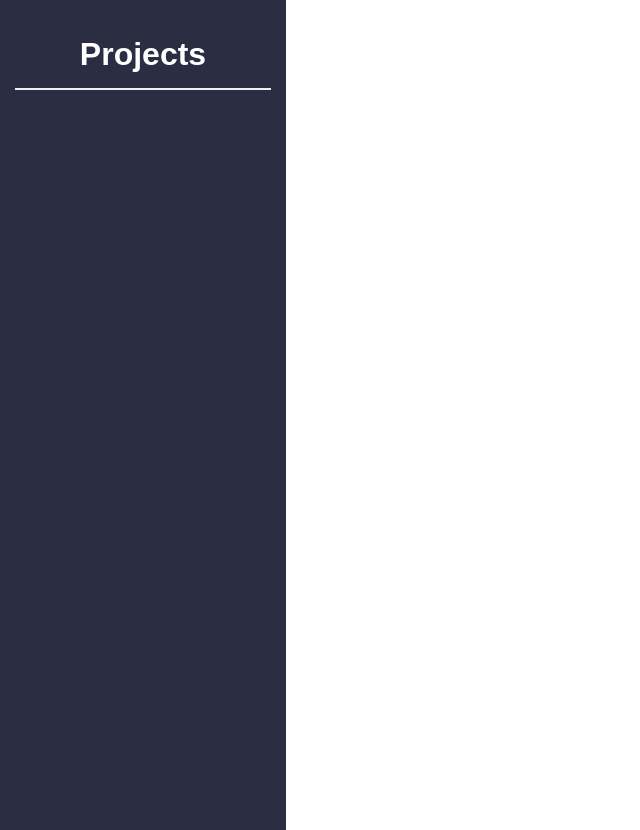
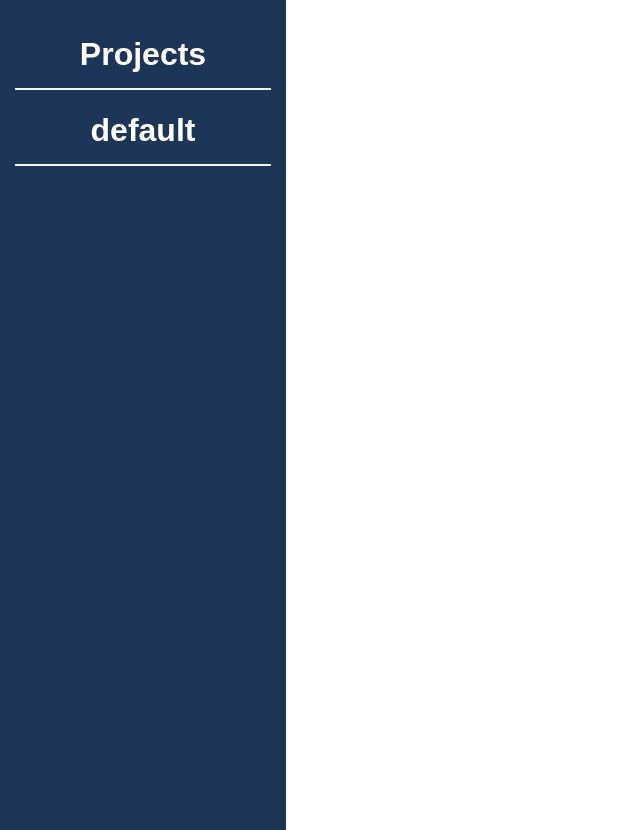
Before and after one commit to Omarpixel9/Odin_TodoList, a website built with webpack: page dist/index.html in a window 1280 px wide. Shown: the whole page, without its empty margins (0-640 px from the left). Built offline with nearby package versions, Linux system fonts and the light colour scheme.

Commit message:
added default project

```diff
--- a/src/dom-manip.js
+++ b/src/dom-manip.js
@@ -1,3 +1,4 @@
+import { addProject, projectsList } from "./projects";
 // This file is for DOM Manipulation related features
 
 // Creates and returns an element
@@ -8,15 +9,33 @@ const buildElement = (elementType, elementId, elementClass) => {
     return newElement;
 };
 
+// Pulls from Projects module and updates sidebar DOM
+const updateProjectsSidebar = () => {
+    const projectsListDiv = document.getElementById('projects');
+    for (const project of projectsList) {
+        const projectHeader = buildElement('h1');
+        projectHeader.textContent = project.name;
+        projectsListDiv.appendChild(projectHeader);
+    }
+    projectHeader.textContent = projectsList[0].name;
+    sidebarDiv.appendChild(projectHeader);
+};
+
 const loadProjectsSidebar = () => {
-    // Create div
+    // Create sidebar
     const sidebarDiv = buildElement('div', 'sidebar');
     document.body.appendChild(sidebarDiv);
     // Create heading
     const projectsHeading = buildElement('h1');
     projectsHeading.textContent = 'Projects';
     sidebarDiv.appendChild(projectsHeading);
-    // Load default project from projects module
+    // Create default project in projects module
+    addProject('default');
+    // Create div for projects list
+    const projectsListDiv = buildElement('div', 'projects');
+    sidebarDiv.appendChild(projectsListDiv);
+    // Add project to sidebar div
+    updateProjectsSidebar();
 };
 
 export {loadProjectsSidebar};
--- a/src/projects.js
+++ b/src/projects.js
@@ -0,0 +1,14 @@
+// This module is for storing and modifying projects
+const projectsList = [];
+
+// A Project is composed of a name and a collection of todos
+const Project = (name, todos) => {
+    return {name, todos};
+};
+
+const addProject = (name) => {
+    let project = Project(name, ['']);
+    projectsList.push(project);
+};
+
+export {addProject, projectsList};
--- a/src/style.css
+++ b/src/style.css
@@ -1,10 +1,11 @@
 :root {
-    --sidebar-bg: #2B2D42;
-    --sidebar-header-under: #EDF2F4;
+    --sidebar-bg: #1d3557;
+    --white-color: #f1faee;
 }
 body {
     margin: 0;
     font-family: sans-serif;
+    color: var(--white-color);
 }
 
 #sidebar {
@@ -17,6 +18,6 @@ body {
 
 #sidebar h1 {
     text-align: center;
-    border-bottom: 2px solid var(--sidebar-header-under);
+    border-bottom: 2px solid var(--white-color);
     padding-bottom: 15px;
 }
```
